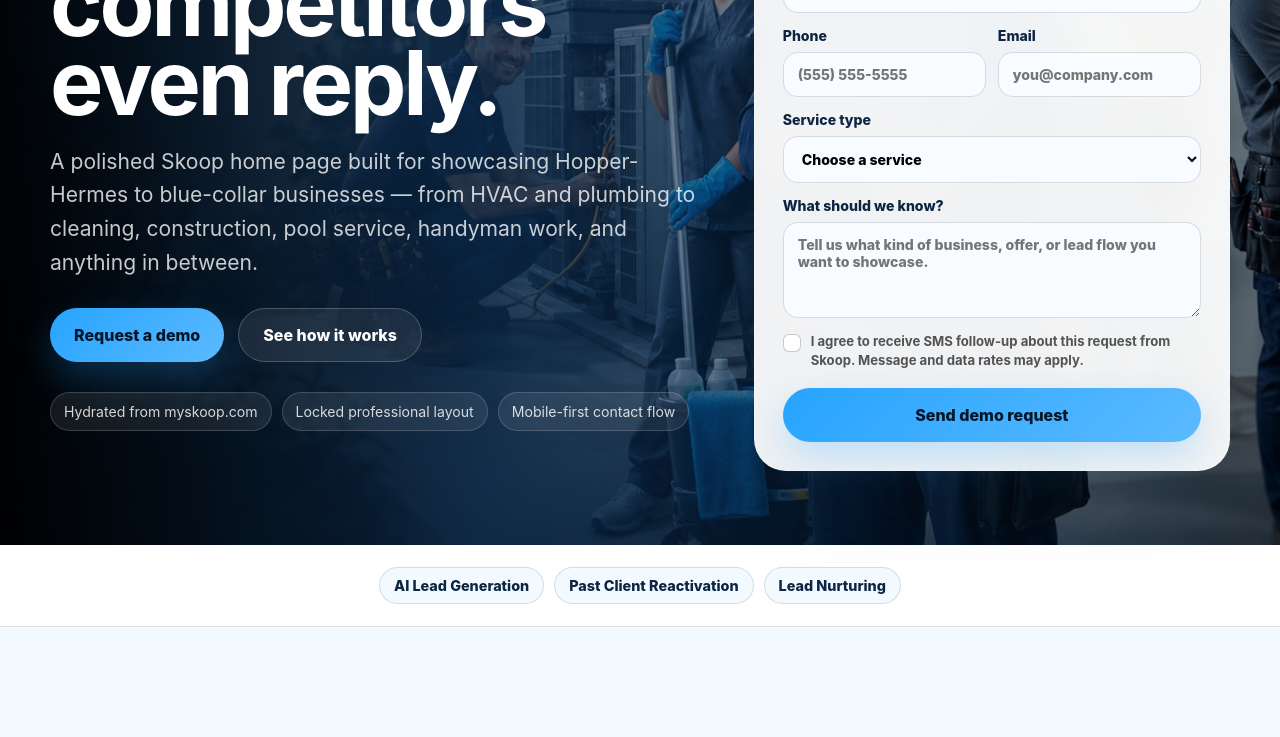
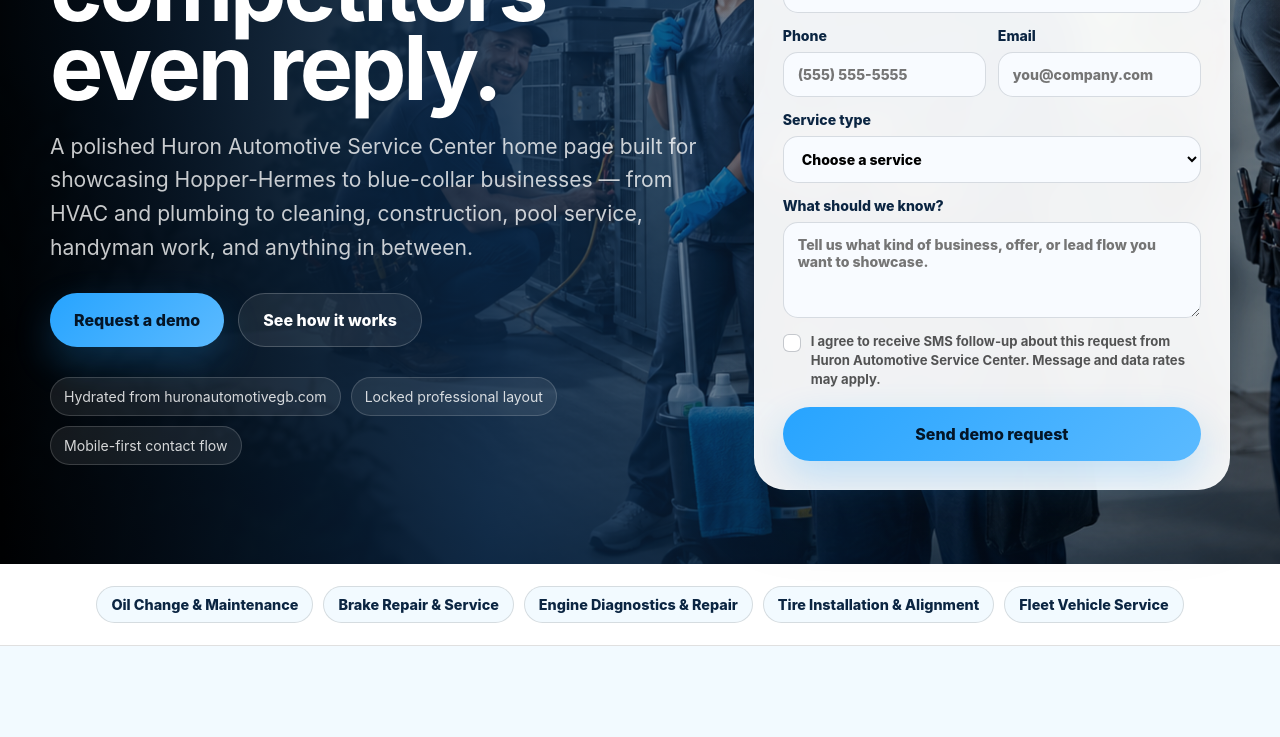
Before and after one commit to SoloRatRacer97/Hermes-Project-X-site, a Next.js app: page / in a window 1280 px wide. Shown: the part 440-1177 px from the top of the page. Built offline with nearby package versions, Linux system fonts and the light colour scheme.

Commit message:
chore: landing site update

```diff
--- a/app/project-x-config.ts
+++ b/app/project-x-config.ts
@@ -65,8 +65,8 @@
 }
 
 export const projectXConfig = {
-  hydratedFrom: "https://myskoop.com/",
-  hydratedAt: "2026-06-09T21:07:54.433Z",
+  hydratedFrom: "https://www.huronautomotivegb.com/",
+  hydratedAt: "2026-06-10T19:01:48.749Z",
   templateContract: [
     "Keep the section order, component structure, and form fields consistent across instances.",
     "Only business labels, service options, image assets, and form routing should change per business.",
@@ -74,8 +74,8 @@
     "Use professional local-service imagery for every instance; do not ship text-only or layout-rebuilt variants.",
   ],
   brand: {
-    name: "Skoop",
-    mark: "S",
+    name: "Huron Automotive Service Center",
+    mark: "HA",
     poweredBy: "Project X by Hopper-Hermes",
     footerDescription: "Fast follow-up interface powered by Hopper-Hermes.",
   },
@@ -85,7 +85,7 @@
   }),
   integration: {
     formWebhookUrl: "https://hooks.zapier.com/hooks/catch/26623925/uj1eyis/",
-    formSource: "myskoop",
+    formSource: "huron-automotive",
   },
   images: {
     hero: "/images/hero-blue-collar-team.png",
@@ -122,12 +122,14 @@
     ] satisfies readonly ProjectXCarouselItem[],
   },
   industries: [
-    "AI Lead Generation",
-    "Past Client Reactivation",
-    "Lead Nurturing"
+    "Oil Change & Maintenance",
+    "Brake Repair & Service",
+    "Engine Diagnostics & Repair",
+    "Tire Installation & Alignment",
+    "Fleet Vehicle Service"
   ],
   proofPoints: [
-    "Hydrated from myskoop.com",
+    "Hydrated from huronautomotivegb.com",
     "Locked professional layout",
     "Mobile-first contact flow",
   ],
```
Also changed, not shown: .deploy-landing.json.
